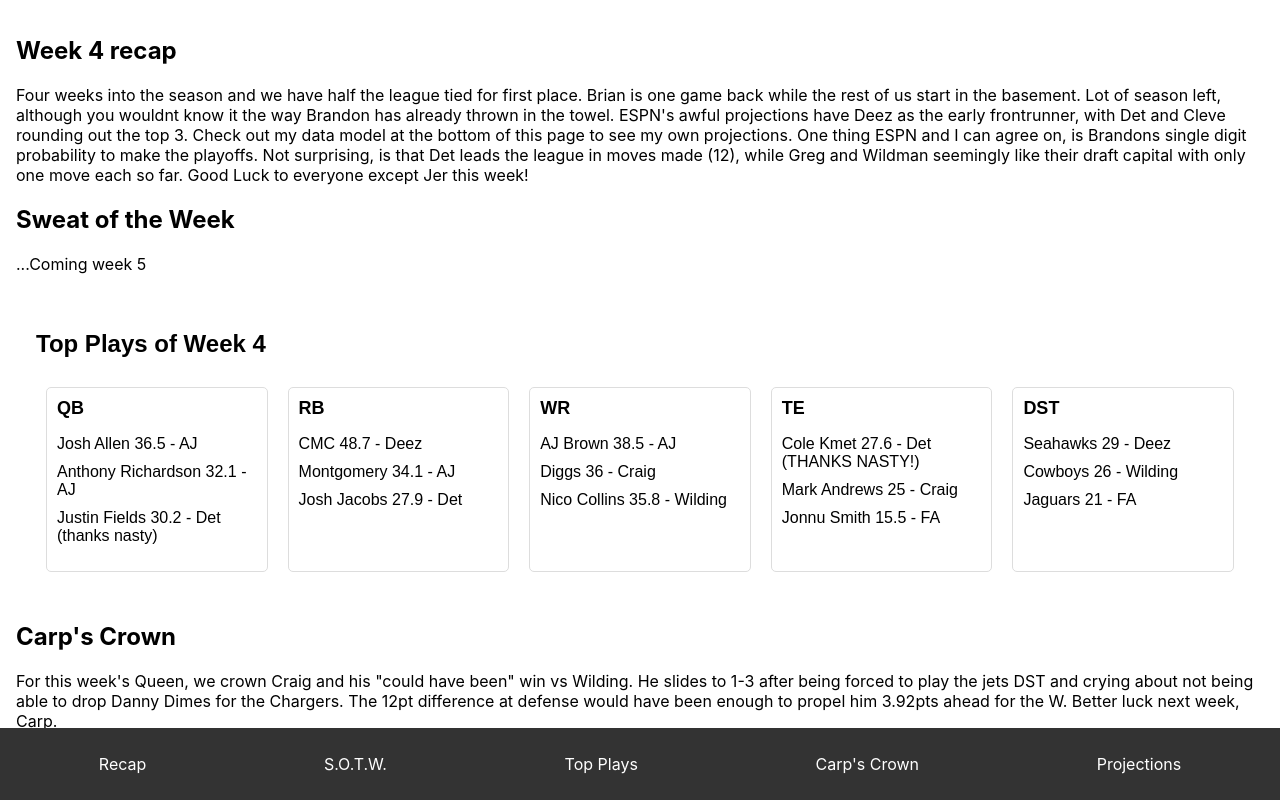
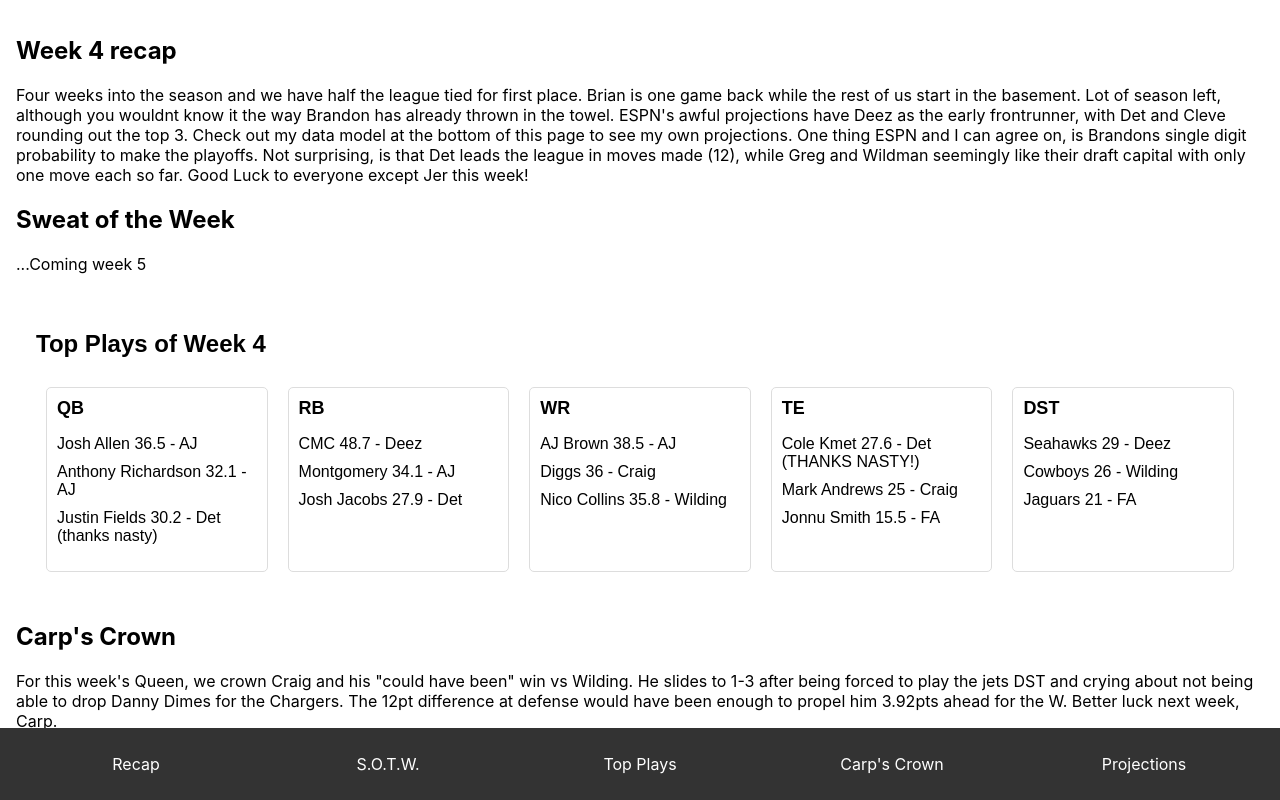
Before and after one commit to ajGambino/weekly-wrapup, a React (Create React App) app: page / in a window 1280 px wide. Shown: the top 800 px of the page. Built offline with nearby package versions, Linux system fonts and the light colour scheme.

Commit message:
fix navbar

```diff
--- a/src/styles.css
+++ b/src/styles.css
@@ -1,11 +1,9 @@
-
-  /* Nav  styles */
+/* Nav styles */
 body {
     scroll-behavior: smooth;
   }
 
-
-.sticky-navbar {
+  .sticky-navbar {
     position: sticky;
     bottom: 0;
     background-color: #333;
@@ -13,37 +11,36 @@ body {
     z-index: 1000;
   }
 
-  .sticky-navbar ul {
+  .sticky-navbar ul,
+  .navbar-links ul {
     list-style: none;
     display: flex;
     justify-content: space-around;
     padding: 0;
   }
 
-  .sticky-navbar li {
+  .sticky-navbar li,
+  .navbar-links li {
     margin: 0;
+    flex: 1; /* Equal width for each link */
   }
 
-  .sticky-navbar a {
+  .sticky-navbar a,
+  .navbar-links a {
     color: white;
     text-decoration: none;
     transition: color 0.3s;
+    display: block;
+    text-align: center;
   }
 
-  .sticky-navbar a:hover {
+  .sticky-navbar a:hover,
+  .navbar-links a:hover {
     color: #FFA500;
   }
-  .navbar-links {
-    list-style: none;
-    display: flex;
-    flex-direction: row;
-    padding: 0;
-  }
 
-
-  /* top plays styles */
-
-.fantasy-football-table {
+  /* Top plays styles */
+  .fantasy-football-table {
     font-family: Arial, sans-serif;
     padding: 20px;
   }
@@ -77,7 +74,6 @@ body {
     font-size: 16px;
   }
 
-
   .body-padding {
     padding: 1rem;
   }
```
